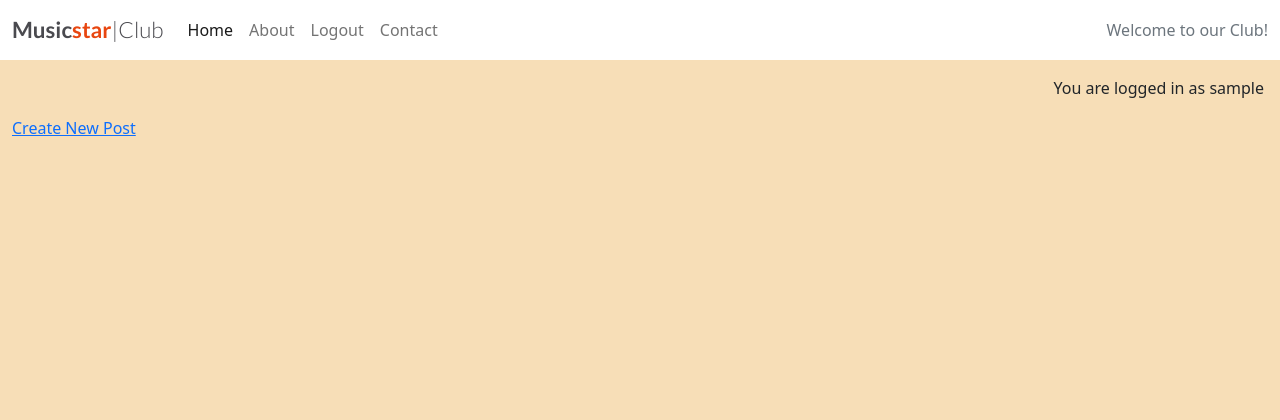
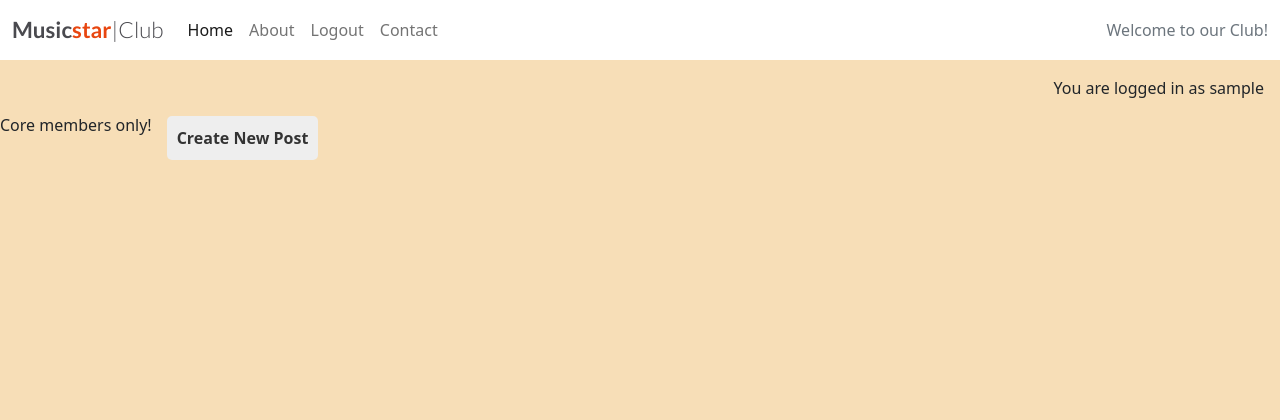
Before and after one commit to aliceC119/musicstar-club, a Django app: page / in a window 1280 px wide. Shown: the top 420 px of the page. Run offline with Django 4.2, Linux system fonts and the light colour scheme; the visitor is signed in with stand-in values (Sample User, id 1); data that the repository does not hold is empty.

Commit message:
added and styled a create a post button for the superusers & adjusted the style for the contact form.

```diff
--- a/blog/templates/blog/index.html
+++ b/blog/templates/blog/index.html
@@ -7,8 +7,11 @@
 <div class="container-fluid">
 
     <div class="row">
+        <div class="create-post-button">
+            <h6>Core members only!</h6>
         {% if user.is_authenticated %}
-    <a href="{% url 'create_post' %}">Create New Post</a>
+            <a href="{% url 'create_post' %}">Create New Post</a>
+            </div>
         {% endif %}
 
         <!-- Blog Entries Column -->
--- a/static/css/style.css
+++ b/static/css/style.css
@@ -191,3 +191,22 @@ i{
 .social-share-buttons a:hover{
     background-color: #f36b1d;
 }
+
+.create-post-button{
+    display: flex;
+    list-style: none;
+    padding: 0;
+    gap: 15px;
+
+}
+.create-post-button a{
+    padding: 10px;
+    background-color: #eee;
+    border-radius: 5px;
+    text-decoration: none;
+    color: #333;
+    font-weight: bold;
+}
+.create-post-button a:hover{
+    background-color: #f36b1d;
+}
```
Also changed, not shown: contact/templates/contact/contact.html (+6 -1 lines).
